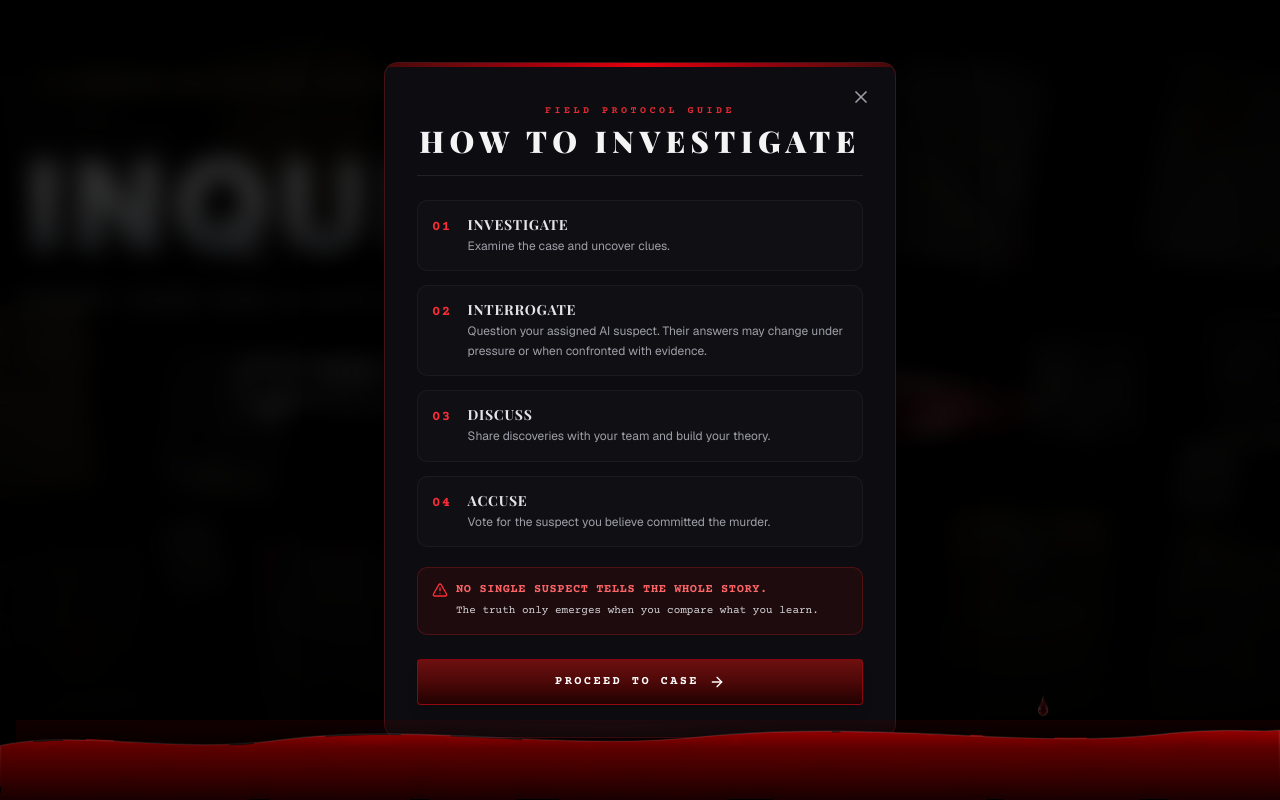
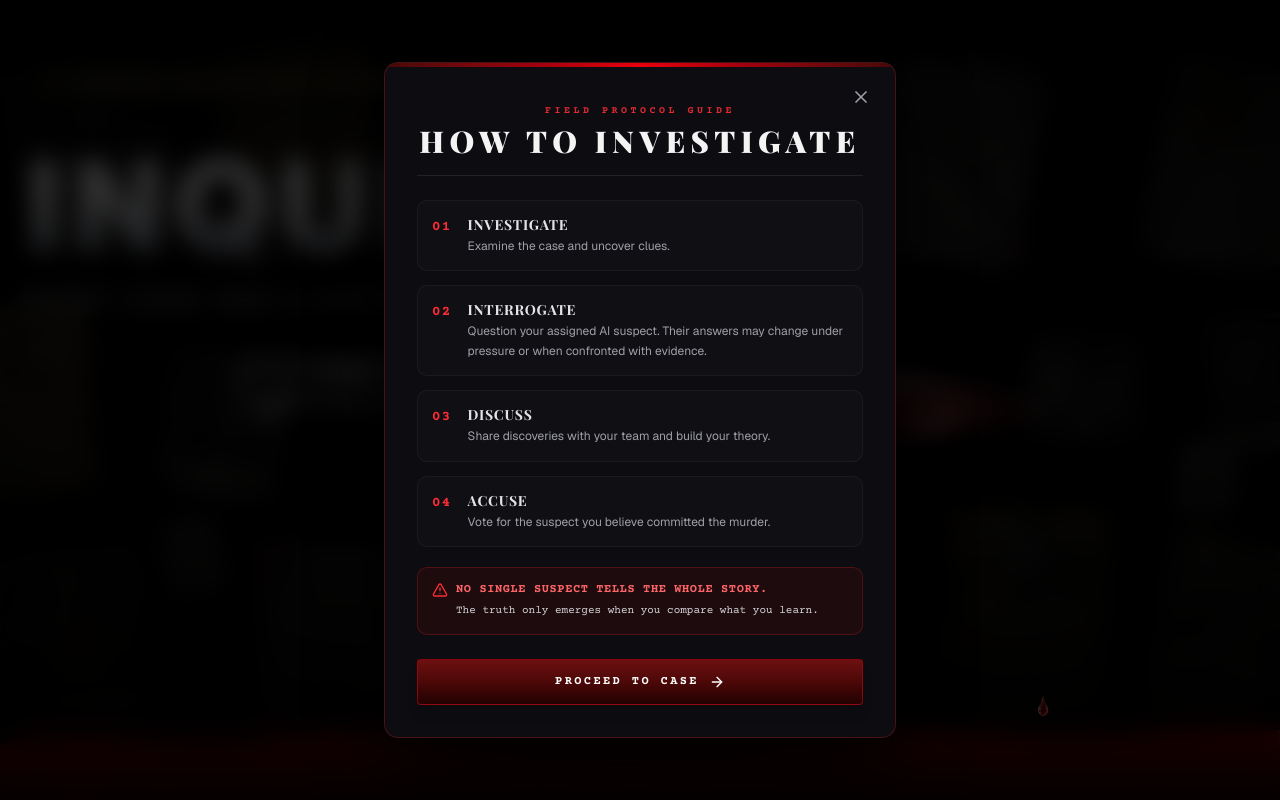
Before and after one commit to shaurya-shaw/inquest, a Next.js app in the folder client/: page / in a window 1280 px wide. Both pictures are taken after a click on the button "START CASE". Built offline with nearby package versions, Linux system fonts and the light colour scheme; a web font is replaced by a local one.

Commit message:
Fix: ensure HowToInvestigateModal renders in front of blood pool with scroll support

```diff
--- a/client/app/page.tsx
+++ b/client/app/page.tsx
@@ -87,7 +87,7 @@ export default function Home() {
       </div>
 
       {/* Embedded Dynamic Hero Module */}
-      <footer className="relative z-30 w-full mt-auto">
+      <footer className="relative z-10 w-full mt-auto pointer-events-none">
         <BloodPool />
       </footer>
     </main>
--- a/client/components/hero/HowToInvestigateModal.tsx
+++ b/client/components/hero/HowToInvestigateModal.tsx
@@ -24,14 +24,14 @@ export default function HowToInvestigateModal({
 
   return (
     <AnimatePresence>
-      <div className="fixed inset-0 z-50 flex items-center justify-center p-4 sm:p-6">
+      <div className="fixed inset-0 z-[100] flex items-center justify-center p-4 sm:p-6">
         {/* Dark Blurred Backdrop */}
         <motion.div
           initial={{ opacity: 0 }}
           animate={{ opacity: 1 }}
           exit={{ opacity: 0 }}
           onClick={onClose}
-          className="absolute inset-0 bg-black/80 backdrop-blur-md cursor-pointer"
+          className="fixed inset-0 bg-black/80 backdrop-blur-md cursor-pointer"
         />
 
         {/* Modal Container */}
@@ -40,7 +40,7 @@ export default function HowToInvestigateModal({
           animate={{ opacity: 1, scale: 1, y: 0 }}
           exit={{ opacity: 0, scale: 0.92, y: 15 }}
           transition={{ type: "spring", stiffness: 320, damping: 25 }}
-          className="relative z-10 w-full max-w-lg overflow-hidden rounded-xl border border-red-900/50 bg-[#0d0d11] p-6 text-zinc-100 shadow-[0_25px_70px_rgba(0,0,0,0.95)] sm:p-8 font-serif"
+          className="relative z-10 w-full max-w-lg max-h-[90vh] overflow-y-auto custom-scrollbar rounded-xl border border-red-900/50 bg-[#0d0d11] p-6 text-zinc-100 shadow-[0_25px_70px_rgba(0,0,0,0.95)] sm:p-8 font-serif"
         >
           {/* Top Crimson Bevel Line */}
           <div className="absolute top-0 left-0 right-0 h-1 bg-gradient-to-r from-red-950 via-red-600 to-red-950" />
```
